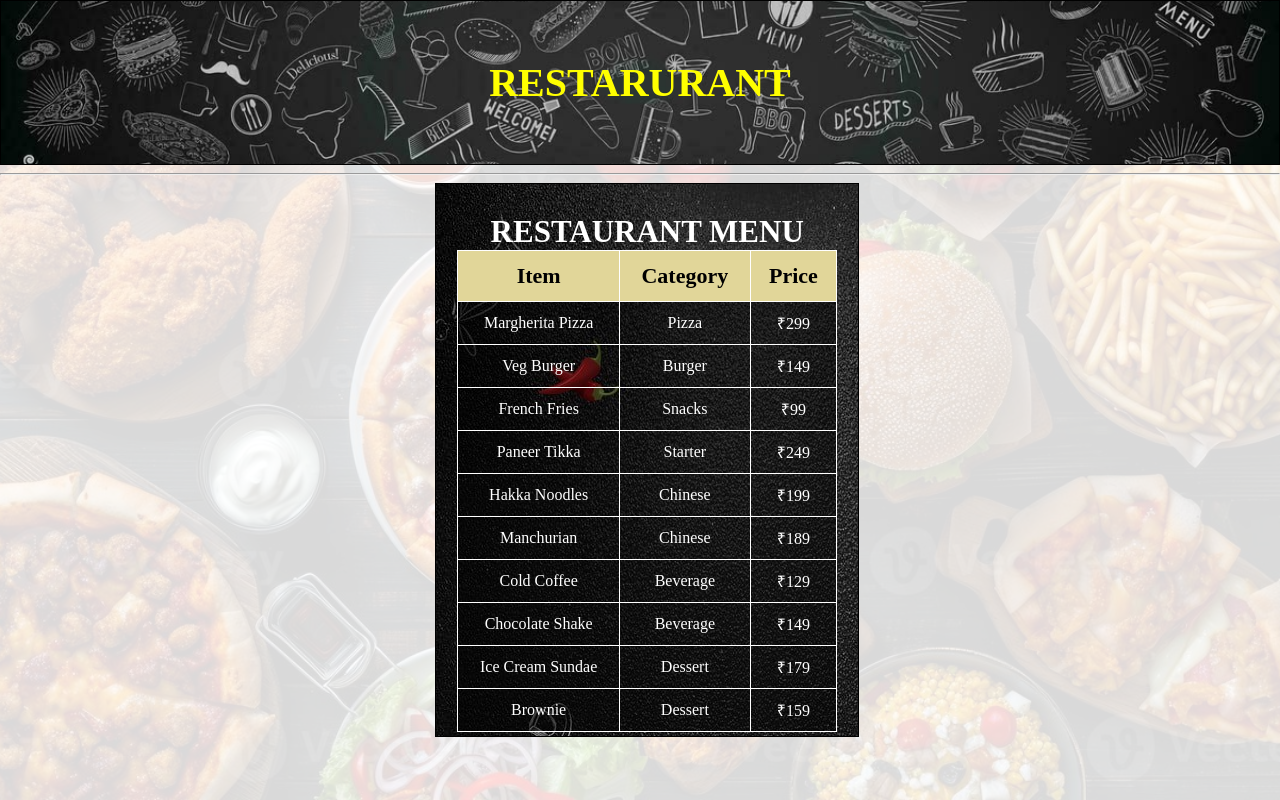
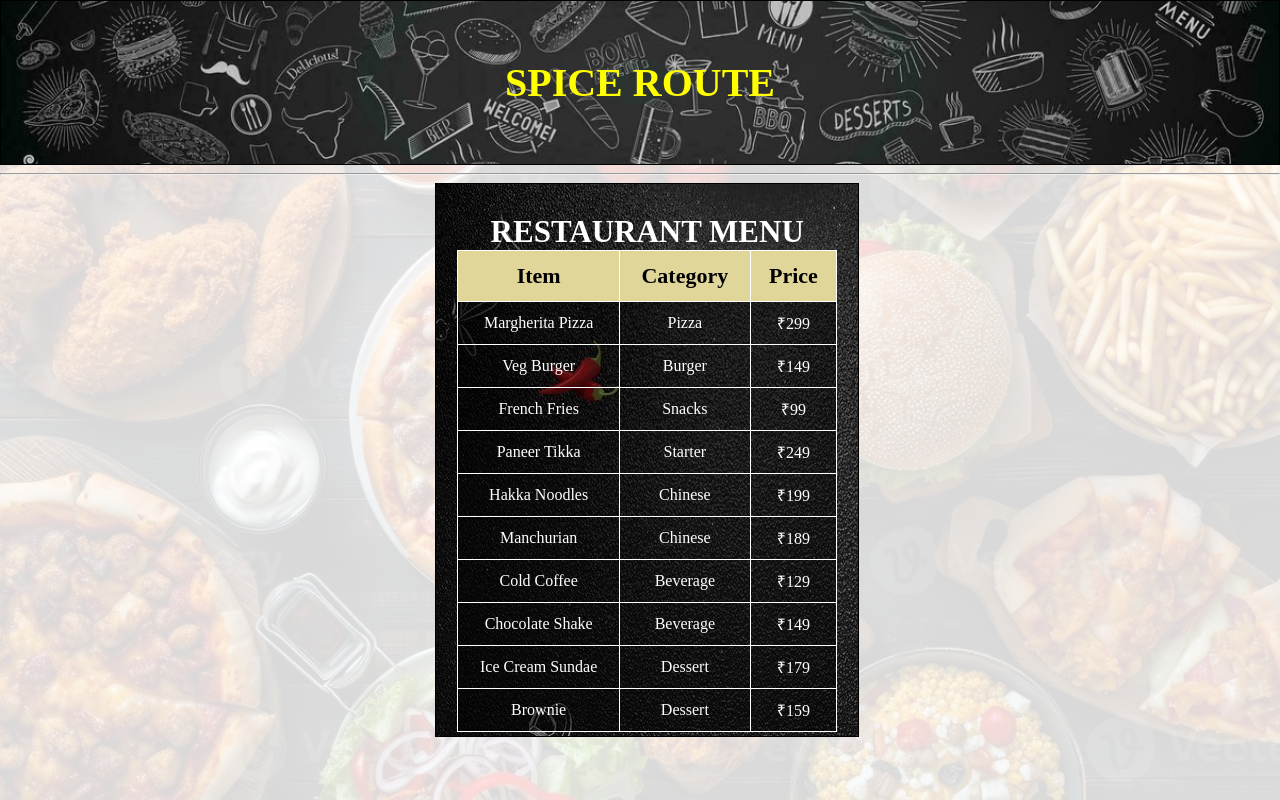
Before and after one commit to yadavabhay2609-ctrl/RESTAURANT-MENU-CARD, a plain HTML site: page index.html in a window 1280 px wide. Drawn offline with Linux system fonts and the light colour scheme.

Commit message:
perform some changes to index file

```diff
--- a/index.html
+++ b/index.html
@@ -9,7 +9,7 @@
 <body>
     <header id="head">
 
-        <h2 class="h2"> RESTARURANT</h2>
+        <h2 class="h2"> SPICE ROUTE</h2>
 
 
     </header>
```
